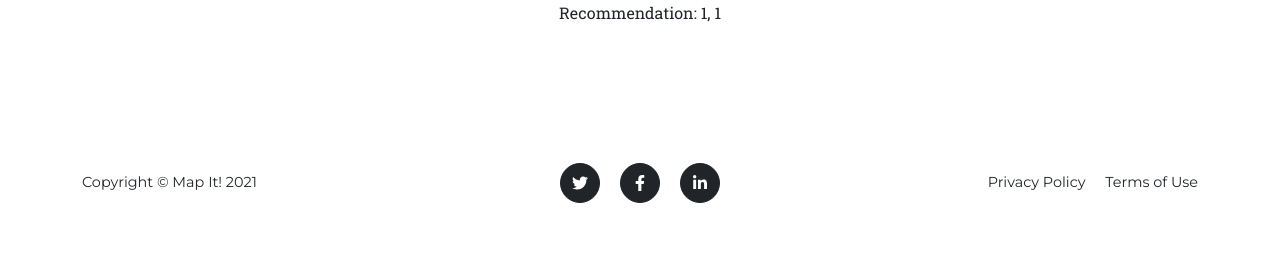
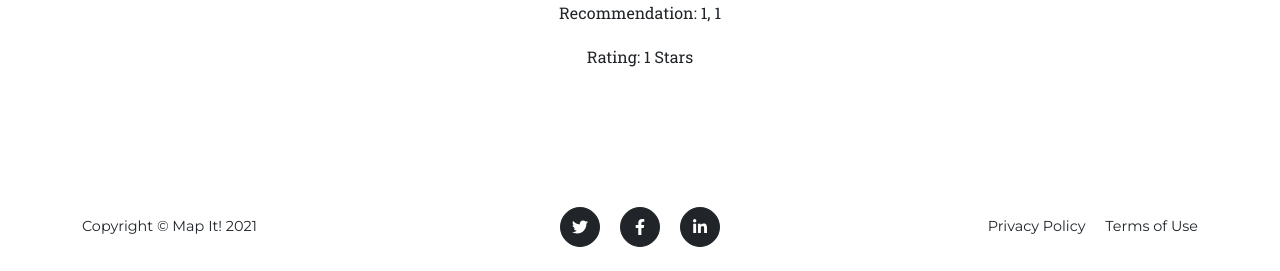
Before and after one commit to wylandcrews/SWE-Final-Project, a Flask app: page / in a window 1280 px wide. Shown: the part 1603-1874 px from the top of the page. Before the commit the page ends 1806 px from the top, so only its background shows below. Run offline with Flask 2, Linux system fonts and the light colour scheme; the visitor is signed in with stand-in values (Sample User, id 1); some libraries are stand-ins or nearby versions.

Commit message:
Add rating
Add the rating to index.html and app.py from the payload.

```diff
--- a/app.py
+++ b/app.py
@@ -36,12 +36,14 @@ def index():
     weatherImage = session.get("weatherImage", None)
     lat_recommendation = session.get("lat_recommendation", None)
     lng_recommendation = session.get("lng_recommendation", None)
+    rating = session.get("rating", None)
 
     if (
         currentWeather != None
         and weatherImage != None
         and lat_recommendation != None
         and lng_recommendation != None
+        and rating != None
     ):
         return render_template(
             "index.html",
@@ -49,6 +51,7 @@ def index():
             weatherImage=weatherImage,
             lat_recommendation=lat_recommendation,
             lng_recommendation=lng_recommendation,
+            rating=rating,
         )
 
     return render_template("index.html")
@@ -72,6 +75,7 @@ def geocoder():
         )
         session["lat_recommendation"] = payload.get("lat_recommendation")
         session["lng_recommendation"] = payload.get("lng_recommendation")
+        session["rating"] = payload.get("rating")
         return redirect(url_for("index"))
     except:
         return render_template("error.html")
@@ -94,6 +98,7 @@ def locater():
         )
         session["lat_recommendation"] = payload.get("lat_recommendation")
         session["lng_recommendation"] = payload.get("lng_recommendation")
+        session["rating"] = payload.get("rating")
         return redirect(url_for("index"))
     except:
         return render_template("error.html")
--- a/templates/index.html
+++ b/templates/index.html
@@ -73,6 +73,7 @@
                     <p>The current weather in your area is: {{currentWeather}}</p>
                     <img src="{{weatherImage}}" alt="Weather name">
                     <p>Recommendation: {{lat_recommendation}}, {{lng_recommendation}}</p>
+                    <p>Rating: {{rating}} Stars</p>
                     {% endif %}
                 </div>
             </div>
```
Also changed, not shown: recommendation.py (+4 -3 lines).
